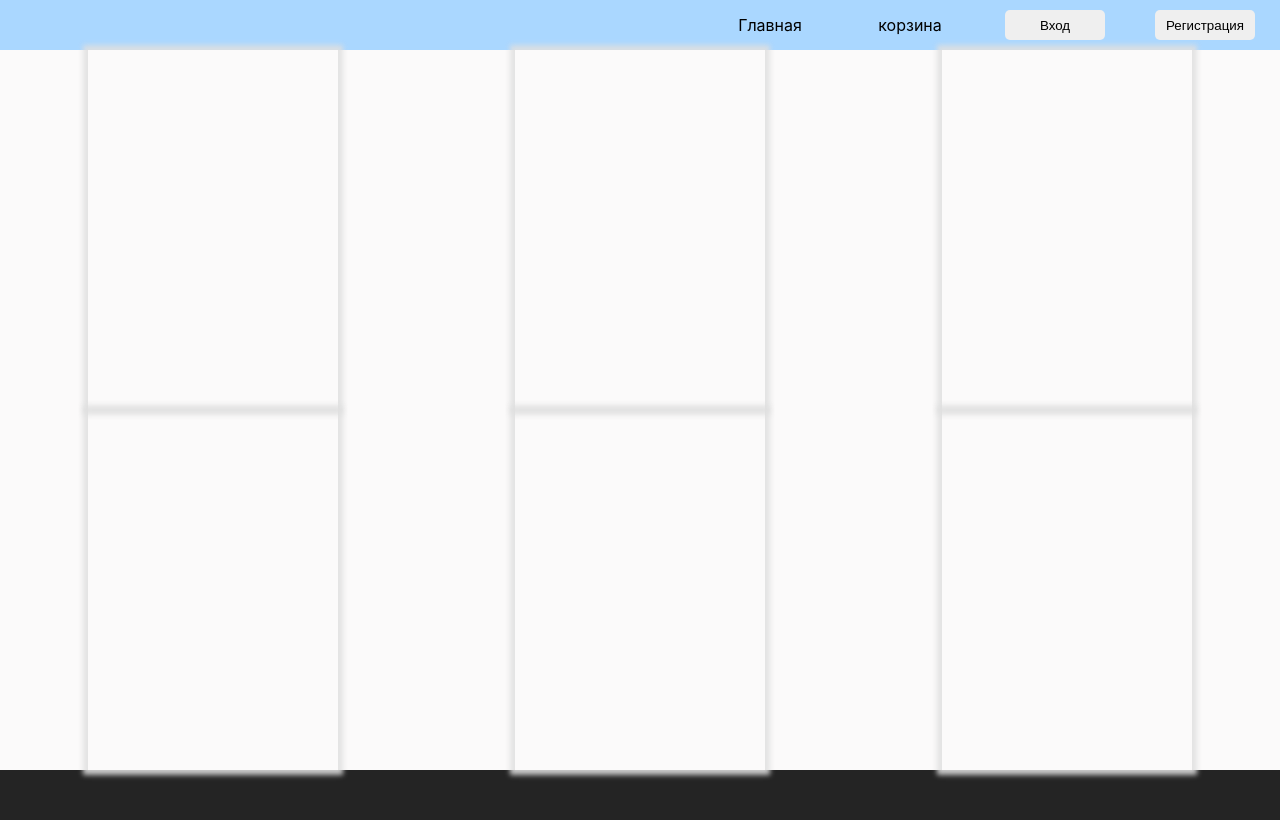
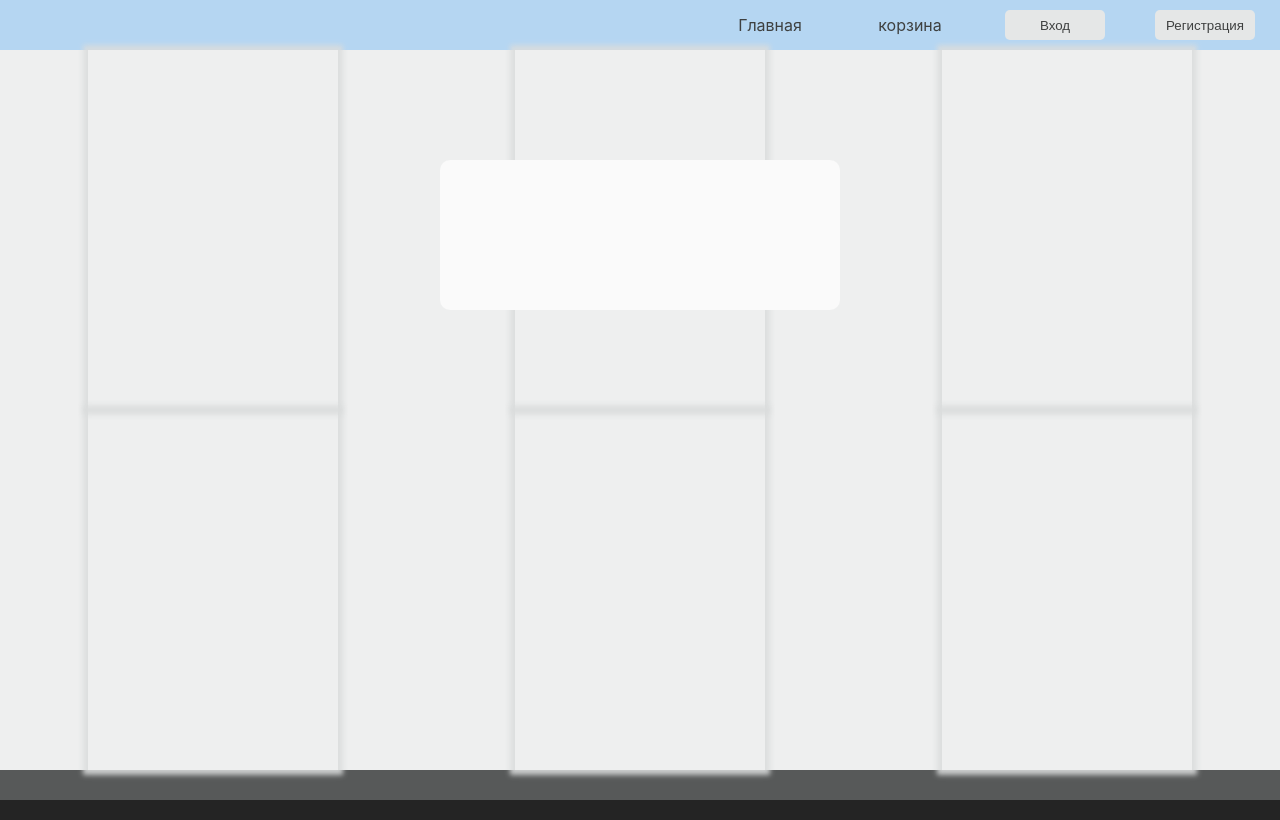
Before and after one commit to Andreimakash112/Frond.Not, a React (Create React App) app: page / in a window 1280 px wide. Both pictures are taken after a click on the button "Вход". Built offline with nearby package versions, Linux system fonts and the light colour scheme.

Commit message:
в ModalBox классу echo передаем при нажатии значение none

```diff
--- a/src/App.js
+++ b/src/App.js
@@ -17,8 +17,8 @@ function App() {
 
   const modalBoxes = {
     none: null,
-    login: <ModalBox></ModalBox>,
-    registration:<ModalBox></ModalBox>
+    login: <ModalBox setModalBox={setModalBox}></ModalBox>,
+    registration: <ModalBox setModalBox={setModalBox}></ModalBox>
   }
   return (
     <div className="App">
--- a/src/components/ModalBox.js
+++ b/src/components/ModalBox.js
@@ -1,10 +1,10 @@
 import React from 'react';
 import './ModalBox.css';
 
-function ModalBox() {
+function ModalBox({setModalBox}) {
   return (
 <>
-    <div className="echo">
+    <div className="echo" onClick ={() =>setModalBox('none')}>
     </div>
     <div className="ModalBox">
 
--- a/src/components/UserBox.js
+++ b/src/components/UserBox.js
@@ -1,11 +1,11 @@
 import React from 'react';
 import './UserBox.css';
 
-function UserBox() {
+function UserBox({setModalBox}) {
   return (
     <div className="UserBox">
-        <button>Вход</button>
-      <button>Регистрация</button>
+        <button onClick={() =>setModalBox('login')}>Вход</button>
+      <button onClick={() =>setModalBox('registration')}>Регистрация</button>
     </div>
   );
 }
```
